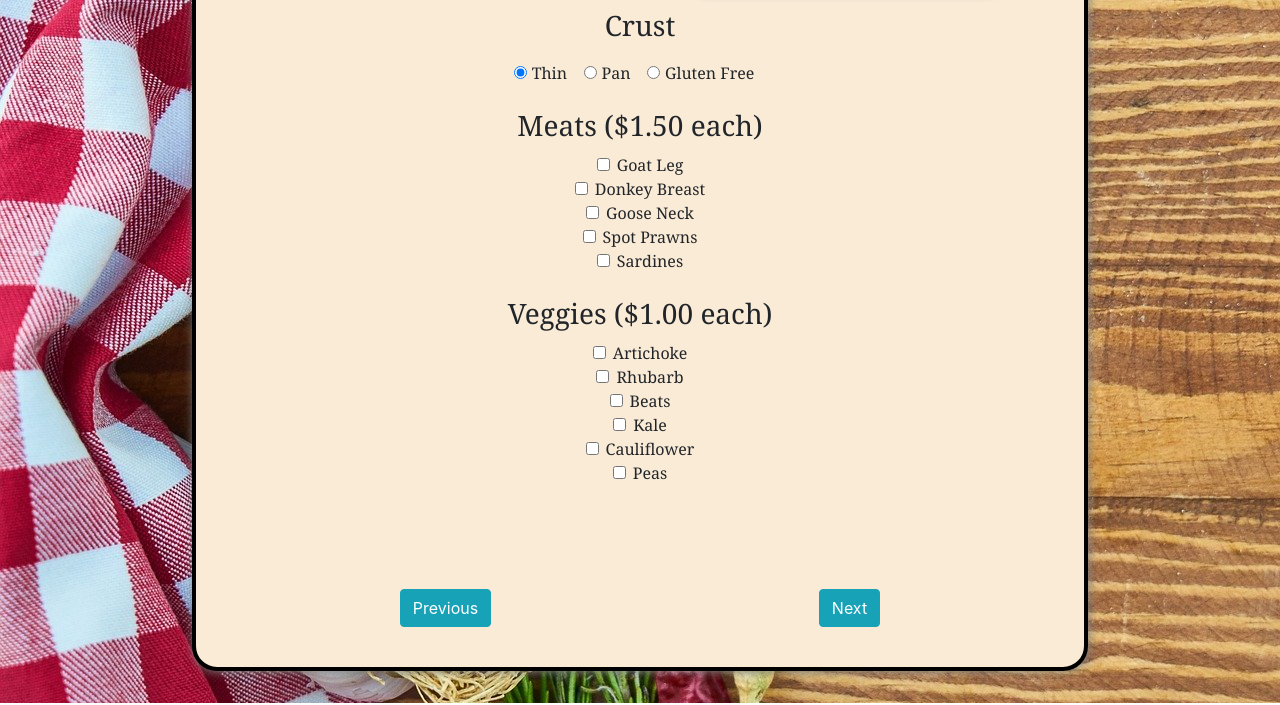
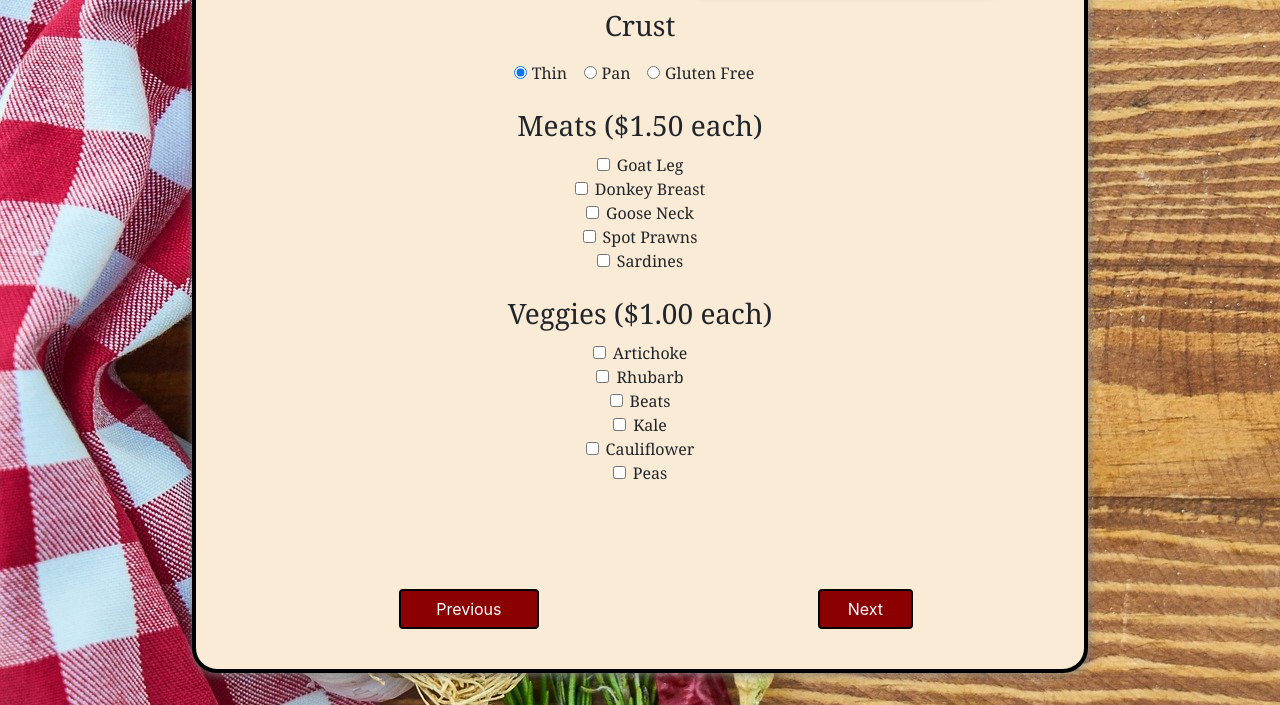
Before and after one commit to MrFiggles7/Unit1Project, a plain HTML site: page Index.html in a window 1280 px wide. Shown: the part 304-1009 px from the top of the page. Drawn offline with nearby package versions, Linux system fonts and the light colour scheme.

Commit message:
added button style

```diff
--- a/stylesheet.css
+++ b/stylesheet.css
@@ -126,3 +126,9 @@ h3{
 .form-check{
     font-family: Georgia;
 }
+
+.next, .previous{
+    border: 2px solid black;
+    width: 150%;
+    background-color: darkred;
+}
```
